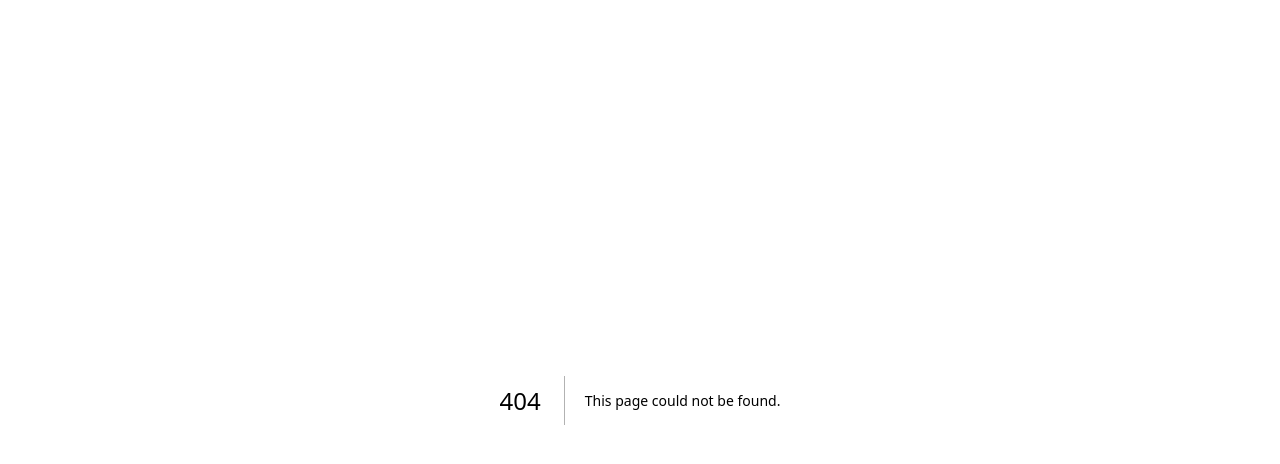
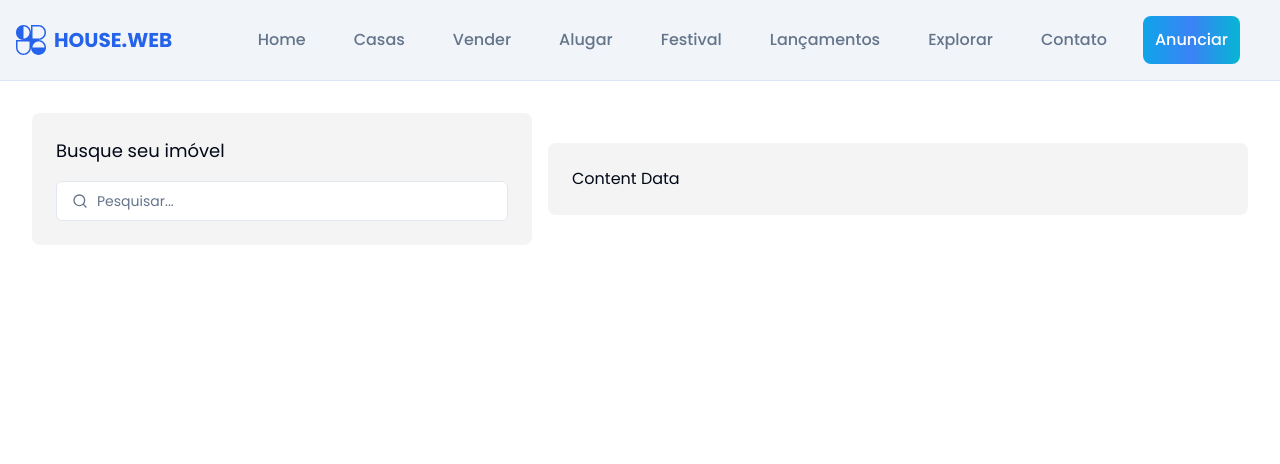
Before and after one commit to geraldobl58/house-web, a Next.js app: page /category/1 in a window 1280 px wide. Before the commit this address had no page. Shown: the top 464 px of the page. Built offline with nearby package versions, Linux system fonts and the light colour scheme.

Commit message:
feat: Add category page

```diff
--- a/src/app/(homepage)/layout.tsx
+++ b/src/app/(homepage)/layout.tsx
@@ -4,7 +4,7 @@ const HomepageLayout = ({ children }: { children: React.ReactNode }) => {
   return (
     <div className="h-full">
       <Navbar />
-      <main className="pt-20 h-full">{children}</main>
+      <main className="h-full">{children}</main>
     </div>
   );
 };
--- /dev/null
+++ b/src/app/(platform)/(routes)/category/[categoryId]/components/filters.tsx
@@ -0,0 +1,17 @@
+const Filters = () => {
+  return (
+    <div className="mb-8">
+      <h3 className="text-lg font-semibold">New York Homes for Sale</h3>
+      <hr className="my-4" />
+      <div className="flex flex-wrap gap-2">
+        {Array.from({ length: 10 })?.map((item, index) => (
+          <div key={index} className="flex items-center">
+            Teste
+          </div>
+        ))}
+      </div>
+    </div>
+  );
+};
+
+export default Filters;
--- /dev/null
+++ b/src/app/(platform)/(routes)/category/[categoryId]/page.tsx
@@ -0,0 +1,43 @@
+import { Search } from "lucide-react";
+
+import Navbar from "@/components/navbar";
+import { Input } from "@/components/ui/input";
+
+const CategoryPage = () => {
+  return (
+    <>
+      <Navbar />
+
+      <div className="mx-auto w-full max-w-[1600px] gap-5 p-8">
+        <div className="flex items-center justify-center gap-4">
+          <div
+            className="
+
+              bg-zinc-100
+              w-[500px]
+              p-6
+              rounded-lg
+            "
+          >
+            <h3 className="text-lg">Busque seu imóvel</h3>
+            <div className="relative mt-4">
+              <Search className="absolute h-4 w-4 top-3 left-4 text-muted-foreground" />
+              <Input placeholder="Pesquisar..." className="pl-10" />
+            </div>
+          </div>
+          <div
+            className="flex-1 bg-zinc-100
+              h-full
+              w-[500px]
+              p-6
+              rounded-lg"
+          >
+            Content Data
+          </div>
+        </div>
+      </div>
+    </>
+  );
+};
+
+export default CategoryPage;
--- a/src/components/navbar.tsx
+++ b/src/components/navbar.tsx
@@ -8,7 +8,6 @@ const Navbar = async () => {
   return (
     <div
       className="
-        fixed
         w-full
         z-50
         flex
--- a/src/components/navigation.tsx
+++ b/src/components/navigation.tsx
@@ -19,8 +19,8 @@ export const Navigation = () => {
       pro: false,
     },
     {
-      href: "/buy",
-      label: "Comprar",
+      href: "/category/casas",
+      label: "Casas",
       pro: false,
     },
     {
```
